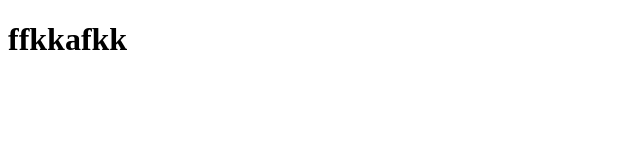
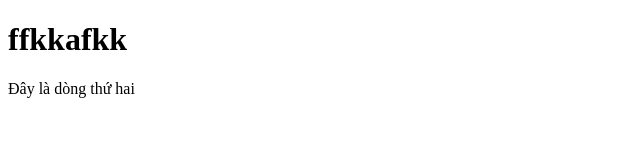
Before and after one commit to hovanhondbs/learn_github, a plain HTML site: page index.html in a window 1280 px wide. Shown: the whole page, without its empty margins (0-640 px from the left). Drawn offline with Linux system fonts and the light colour scheme.

Commit message:
đã thêm <p>

```diff
--- a/index.html
+++ b/index.html
@@ -7,5 +7,6 @@
 </head>
 <body>
     <h1>ffkkafkk</h1>
+    <p>Đây là dòng thứ hai</p>
 </body>
 </html>
```
